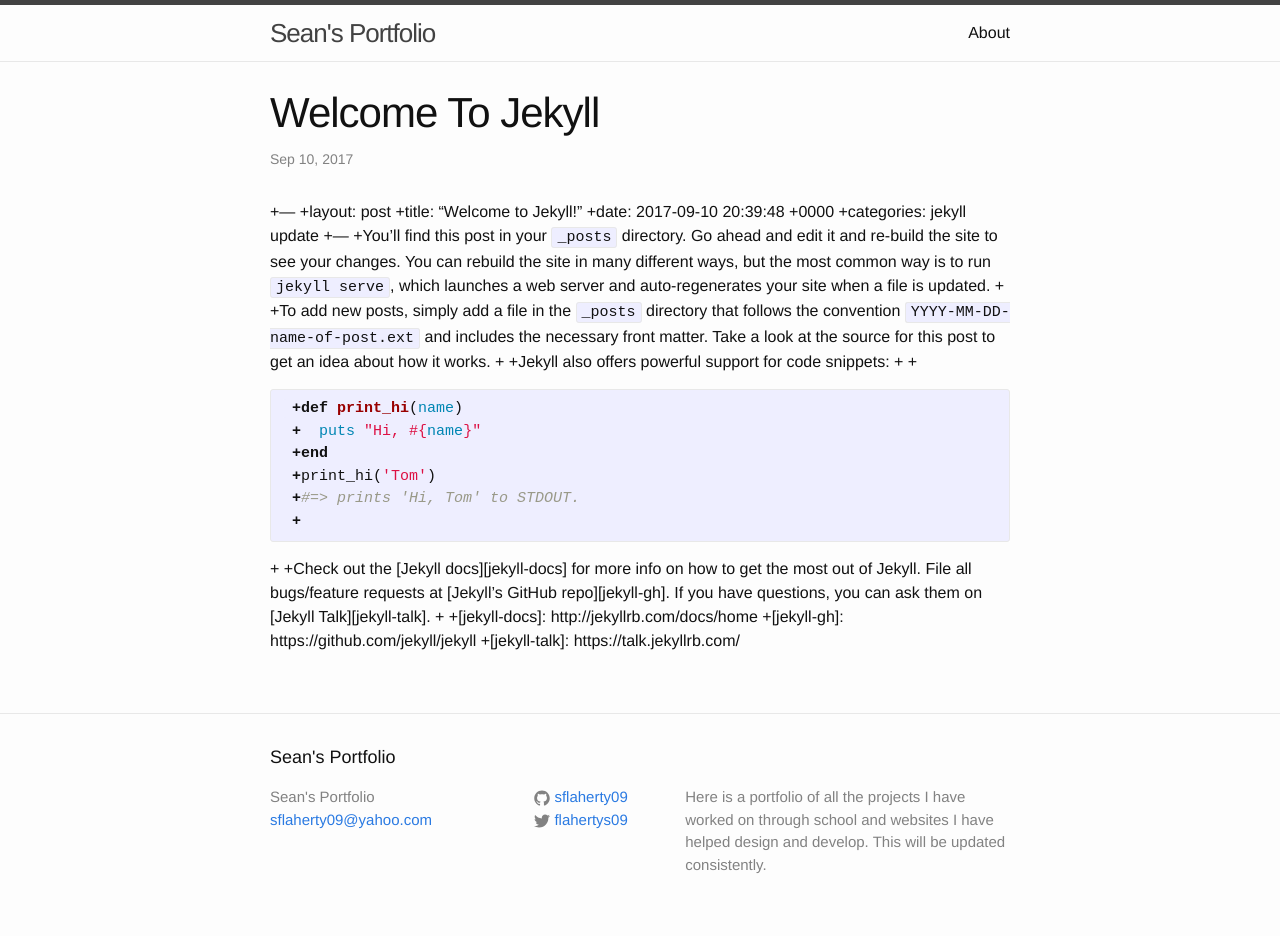
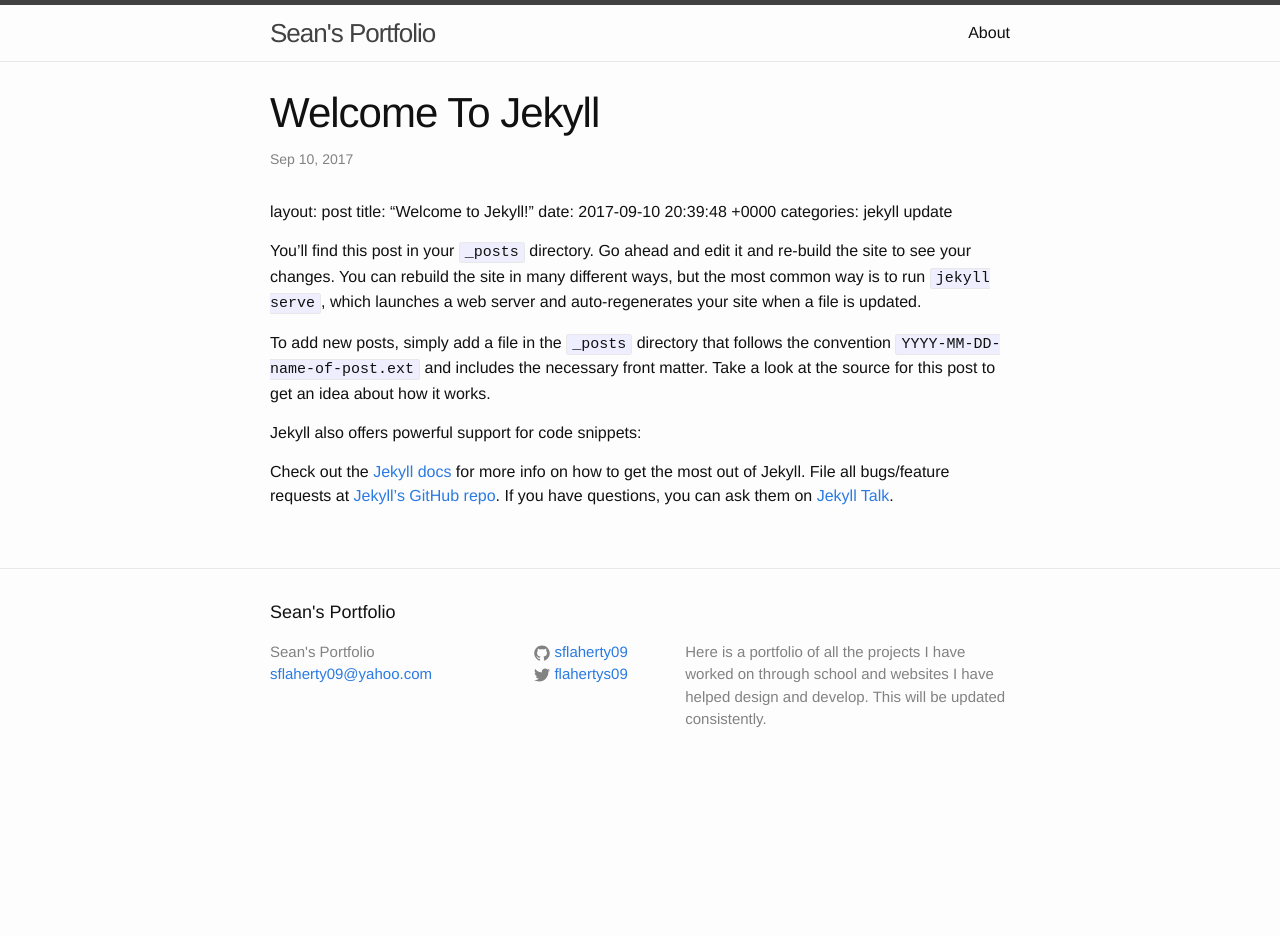
Before and after one commit to sflaherty09/sflaherty09.github.io, a Jekyll site: the page built from _posts/2017-09-10-welcome-to-jekyll.markdown, in a window 1280 px wide. Built offline with Jekyll 4.4.1, drawn with Linux system fonts in a browser that asks for light colours; our own code applies the rules of GitHub Pages for plain Markdown files; after the commit the page ends 900 px from its top, so only the background shows below that.

Commit message:
Update 2017-09-10-welcome-to-jekyll.markdown

```diff
--- a/_posts/2017-09-10-welcome-to-jekyll.markdown
+++ b/_posts/2017-09-10-welcome-to-jekyll.markdown
@@ -1,25 +1,17 @@
-+---
- +layout: post
- +title:  "Welcome to Jekyll!"
- +date:   2017-09-10 20:39:48 +0000
- +categories: jekyll update
- +---
- +You’ll find this post in your `_posts` directory. Go ahead and edit it and re-build the site to see your changes. You can rebuild the site in many different ways, but the most common way is to run `jekyll serve`, which launches a web server and auto-regenerates your site when a file is updated.
- +
- +To add new posts, simply add a file in the `_posts` directory that follows the convention `YYYY-MM-DD-name-of-post.ext` and includes the necessary front matter. Take a look at the source for this post to get an idea about how it works.
- +
- +Jekyll also offers powerful support for code snippets:
- +
- +{% highlight ruby %}
- +def print_hi(name)
- +  puts "Hi, #{name}"
- +end
- +print_hi('Tom')
- +#=> prints 'Hi, Tom' to STDOUT.
- +{% endhighlight %}
- +
- +Check out the [Jekyll docs][jekyll-docs] for more info on how to get the most out of Jekyll. File all bugs/feature requests at [Jekyll’s GitHub repo][jekyll-gh]. If you have questions, you can ask them on [Jekyll Talk][jekyll-talk].
- +
- +[jekyll-docs]: http://jekyllrb.com/docs/home
- +[jekyll-gh]:   https://github.com/jekyll/jekyll
- +[jekyll-talk]: https://talk.jekyllrb.com/
+
+ layout: post
+ title:  "Welcome to Jekyll!"
+ date:   2017-09-10 20:39:48 +0000
+ categories: jekyll update
+
+ You’ll find this post in your `_posts` directory. Go ahead and edit it and re-build the site to see your changes. You can rebuild the site in many different ways, but the most common way is to run `jekyll serve`, which launches a web server and auto-regenerates your site when a file is updated.
+
+ To add new posts, simply add a file in the `_posts` directory that follows the convention `YYYY-MM-DD-name-of-post.ext` and includes the necessary front matter. Take a look at the source for this post to get an idea about how it works.
+
+ Jekyll also offers powerful support for code snippets:
+
+Check out the [Jekyll docs][jekyll-docs] for more info on how to get the most out of Jekyll. File all bugs/feature requests at [Jekyll’s GitHub repo][jekyll-gh]. If you have questions, you can ask them on [Jekyll Talk][jekyll-talk].
+
+ [jekyll-docs]: http://jekyllrb.com/docs/home
+ [jekyll-gh]:   https://github.com/jekyll/jekyll
+ [jekyll-talk]: https://talk.jekyllrb.com/
```
